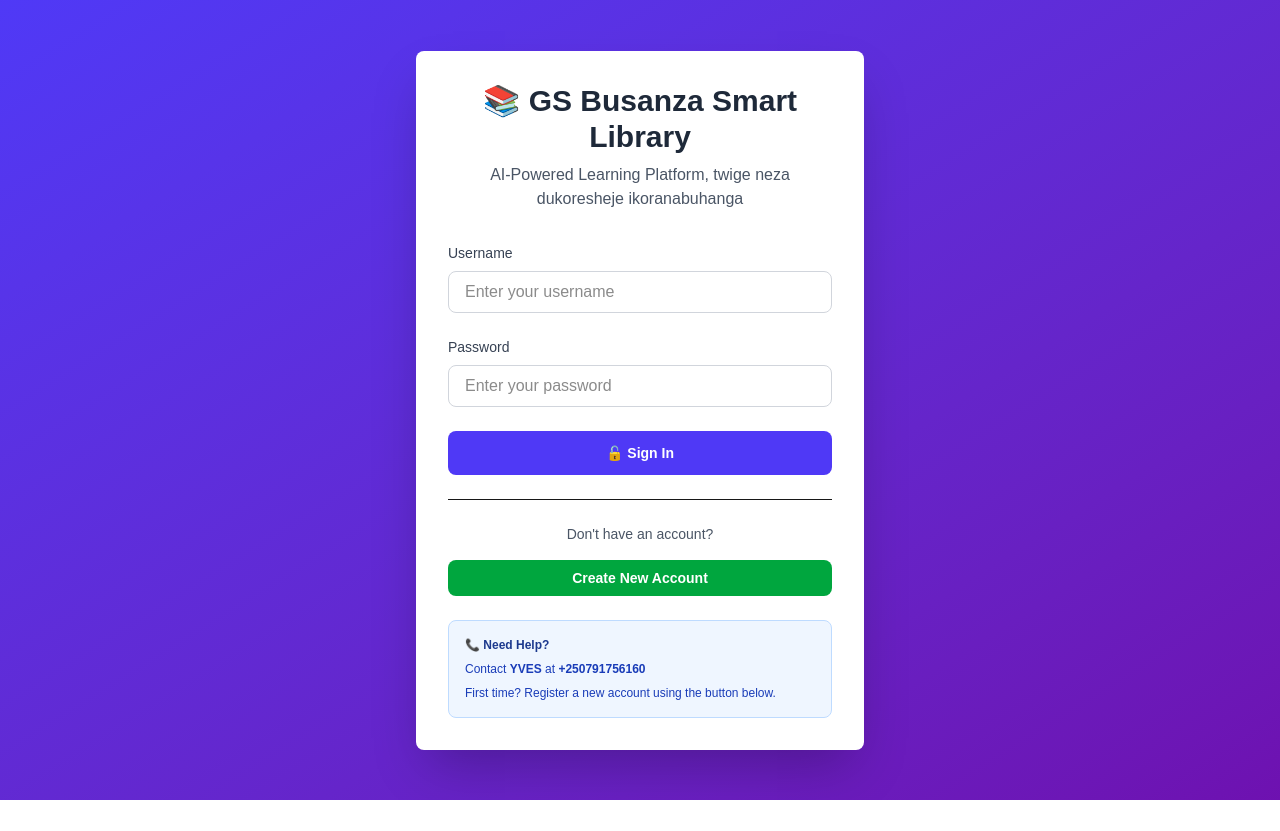
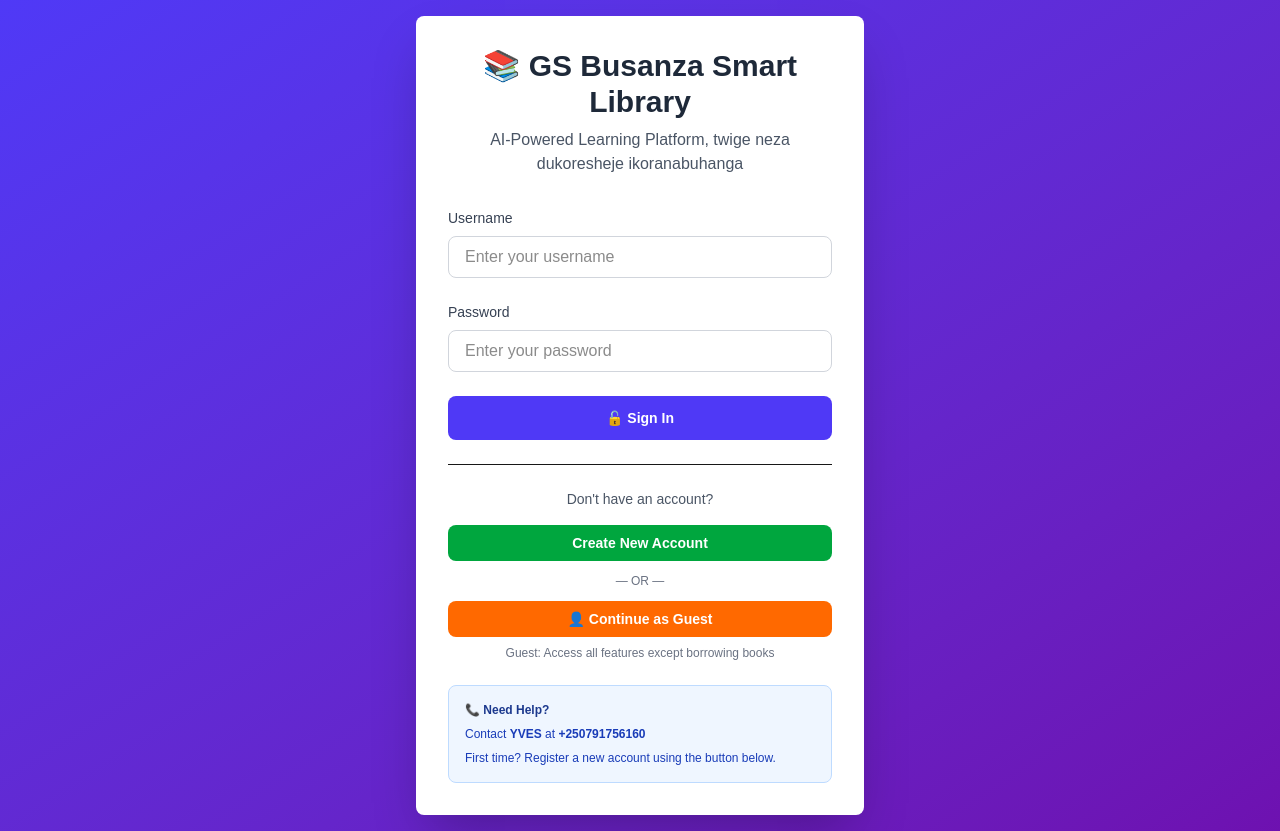
Before and after one commit to banyitayves/busanzalibrarysystem, a Next.js app: page /login in a window 1280 px wide. Before the commit the page ends 800 px from the top, so only its background shows below. Built offline with nearby package versions, Linux system fonts and the light colour scheme.

Commit message:
Add guest mode - allow all features except borrowing books

```diff
--- a/app/components/features/BorrowBooksSection.tsx
+++ b/app/components/features/BorrowBooksSection.tsx
@@ -1,6 +1,7 @@
 'use client';
 
 import { useState, useEffect } from 'react';
+import { useAuth } from '@/app/context/AuthContext';
 
 interface Book {
   id: string;
@@ -16,6 +17,8 @@ export default function BorrowBooksSection() {
   const [loading, setLoading] = useState(true);
   const [message, setMessage] = useState('');
   const [selectedBookId, setSelectedBookId] = useState<string | null>(null);
+  const { user } = useAuth();
+  const isGuest = user?.role === 'guest';
 
   useEffect(() => {
     fetchBooks();
@@ -42,13 +45,18 @@ export default function BorrowBooksSection() {
   };
 
   const handleBorrow = async (bookId: string) => {
+    if (isGuest) {
+      setMessage('❌ Guest users cannot borrow books. Please create an account to borrow.');
+      return;
+    }
+
     try {
       const response = await fetch(`/api/books/${bookId}`, {
         method: 'POST',
         headers: { 'Content-Type': 'application/json' },
         body: JSON.stringify({
           action: 'borrow',
-          studentId: '1', // Replace with actual user ID
+          studentId: user?.id || '1', // Replace with actual user ID
           dueDate: new Date(Date.now() + 14 * 24 * 60 * 60 * 1000), // 14 days
         }),
       });
@@ -74,8 +82,14 @@ export default function BorrowBooksSection() {
     <div className="bg-white p-6 rounded-lg shadow-md">
       <h2 className="text-2xl font-bold mb-4">Borrow Books</h2>
 
+      {isGuest && (
+        <div className="p-3 rounded-md mb-4 bg-orange-100 text-orange-700 border border-orange-300">
+          ℹ️ You're in Guest Mode. You can read books but cannot borrow them. <a href="/register" className="font-semibold underline hover:no-underline">Create an account</a> to borrow books.
+        </div>
+      )}
+
       {message && (
-        <div className={`p-3 rounded-md mb-4 ${message.includes('Error') ? 'bg-red-100 text-red-700' : 'bg-green-100 text-green-700'}`}>
+        <div className={`p-3 rounded-md mb-4 ${message.includes('Error') || message.includes('❌') ? 'bg-red-100 text-red-700' : 'bg-green-100 text-green-700'}`}>
           {message}
         </div>
       )}
@@ -102,7 +116,12 @@ export default function BorrowBooksSection() {
                 </button>
                 <button
                   onClick={() => handleBorrow(book.id)}
-                  className="flex-1 bg-green-600 text-white px-4 py-2 rounded-md hover:bg-green-700 transition-colors text-sm"
+                  disabled={isGuest}
+                  className={`flex-1 px-4 py-2 rounded-md transition-colors text-sm font-semibold ${
+                    isGuest
+                      ? 'bg-gray-400 text-gray-700 cursor-not-allowed'
+                      : 'bg-green-600 text-white hover:bg-green-700'
+                  }`}
                 >
                   📚 Borrow
                 </button>
--- a/app/context/AuthContext.tsx
+++ b/app/context/AuthContext.tsx
@@ -2,7 +2,7 @@
 
 import { createContext, useContext, useState, useEffect, ReactNode } from 'react';
 
-export type UserRole = 'librarian' | 'student' | 'teacher' | null;
+export type UserRole = 'librarian' | 'student' | 'teacher' | 'guest' | null;
 
 interface User {
   id: string | number;
--- a/app/dashboard/page.tsx
+++ b/app/dashboard/page.tsx
@@ -59,7 +59,7 @@ export default function DashboardPage() {
 
       {/* Main Content */}
       <main className="max-w-7xl mx-auto px-4 sm:px-6 lg:px-8 py-8">
-        {user.role === 'student' && <StudentDashboard />}
+        {(user.role === 'student' || user.role === 'guest') && <StudentDashboard />}
         {user.role === 'teacher' && <TeacherDashboard />}
         {user.role === 'librarian' && <LibrarianDashboard />}
       </main>
--- a/app/login/page.tsx
+++ b/app/login/page.tsx
@@ -45,6 +45,20 @@ export default function LoginPage() {
     } finally {
       setIsLoading(false);
     }
+  };
+
+  const handleGuestLogin = () => {
+    const guestUser = {
+      id: 'guest-' + Date.now(),
+      username: 'Guest User',
+      name: 'Guest User',
+      role: 'guest',
+      class_name: null,
+      level: null,
+    };
+    localStorage.setItem('user', JSON.stringify(guestUser));
+    localStorage.setItem('token', 'guest-token-' + Date.now());
+    router.push('/dashboard');
   };
 
   return (
@@ -107,10 +121,19 @@ export default function LoginPage() {
           </p>
           <Link
             href="/register"
-            className="w-full block px-4 py-2 bg-green-600 text-white rounded-lg hover:bg-green-700 transition font-semibold text-center text-sm"
+            className="w-full block px-4 py-2 bg-green-600 text-white rounded-lg hover:bg-green-700 transition font-semibold text-center text-sm mb-3"
           >
             Create New Account
           </Link>
+          <p className="text-xs text-gray-500 mb-3">— OR —</p>
+          <button
+            type="button"
+            onClick={handleGuestLogin}
+            className="w-full px-4 py-2 bg-orange-500 text-white rounded-lg hover:bg-orange-600 transition font-semibold text-center text-sm"
+          >
+            👤 Continue as Guest
+          </button>
+          <p className="text-xs text-gray-500 mt-2">Guest: Access all features except borrowing books</p>
         </div>
 
         <div className="mt-6 p-4 bg-blue-50 rounded-lg border border-blue-200">
```
